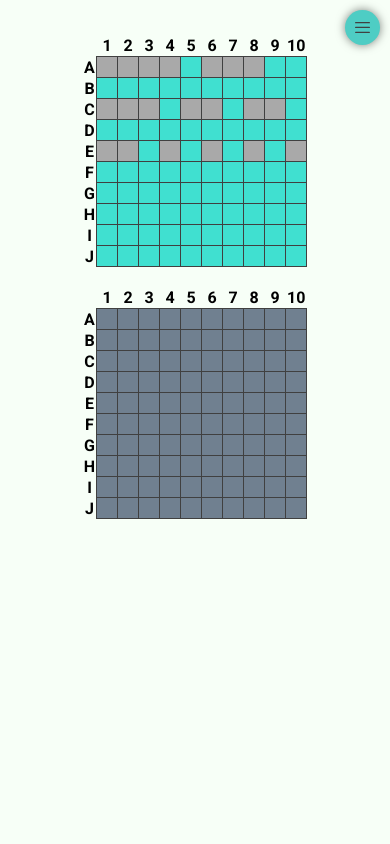
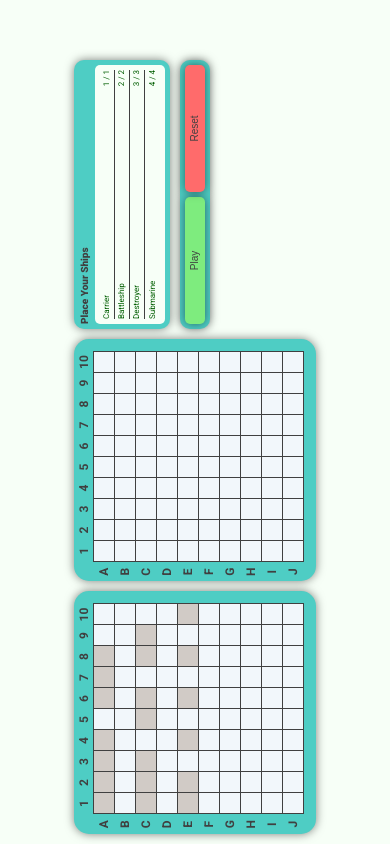
Before and after one commit to khmilos/sea_battle, a React (Create React App) app: page / in a window 390 px wide. Built offline with nearby package versions, Linux system fonts and the light colour scheme.

Commit message:
UI palcement ship stage mobile version

```diff
--- a/src/components/App/index.tsx
+++ b/src/components/App/index.tsx
@@ -1,3 +1,6 @@
+import { useContext } from 'react';
+import context from 'context';
+import { GameStage } from 'context/types';
 import GameGrid from 'components/GameGrid';
 import ShipPanel from 'components/ShipPanel';
 import ControlPanel from 'components/ControlPanel';
@@ -6,17 +9,19 @@ import styles from './styles.module.css';
 import MenuIcon from 'assets/menu.svg';
 
 function App() {
-  const handler = () => {
-    console.log(11)
-  }
+  const { state, dispatch } = useContext(context);
+  const { gameStage } = state;
+
+  const handler = () => { };
 
   return (
     <div className={styles.container}>
-      <header>
+      {/* <header>
         <button className={styles.menu} onClick={handler}>
           <img src={MenuIcon} alt='Menu' />
         </button>
-      </header>
+      </header> */}
+      <div className={styles.innerContainer}>
         <main className={styles.gridWrapper}>
           <div className={styles.grid}>
             <GameGrid gridKey='playerGrid' />
@@ -26,10 +31,11 @@ function App() {
           </div>
         </main>
         <aside className={styles.board}>
-        <ShipPanel />
-        <GameLogPanel />
+          { gameStage === GameStage.ShipsPlacement && <ShipPanel /> }
+          { gameStage === GameStage.Game && <GameLogPanel /> }
           <ControlPanel />
         </aside>
+      </div>
     </div>
   );
 }
--- a/src/components/App/styles.module.css
+++ b/src/components/App/styles.module.css
@@ -1,27 +1,44 @@
 .container {
   display: flex;
+  align-items: center;
+  height: 100%;
+  padding: 10px;
+}
+
+.innerContainer {
+  display: flex;
+  width: 100%;
 }
 
 .gridWrapper {
   display: flex;
   align-items: center;
+  margin-right: 10px;
 }
 
 .grid {
   display: flex;
-  padding: 10px;
+  margin-right: 10px;
+  padding-right: 12px;
+  padding-bottom: 12px;
+  background: var(--background-color-second);
+  border-radius: 15px;
+  box-shadow: var(--box-shadow-main);
+}
+
+.grid:last-child {
+  margin-right: 0;
 }
 
 .board {
   display: flex;
+  flex: 1;
   flex-direction: column;
   margin-left: auto;
-  padding: 15px;
-  width: 400px;
 }
 
 .board > * {
-  margin-bottom: 15px;
+  margin-bottom: 10px;
 }
 
 .board > *:last-child {
@@ -50,6 +67,15 @@
 }
 
 @media screen and (max-width: 992px) {
+  @media (orientation: landscape) {
+    .gridWrapper {
+      flex-direction: row !important;
+    }
+  }
+}
+
+
+/* @media screen and (max-width: 992px) {
   .container {
     padding-top: 25px;
   }
@@ -71,4 +97,4 @@
   .menu {
     display: flex;
   }
-}
+} */
--- a/src/components/ControlPanel/index.tsx
+++ b/src/components/ControlPanel/index.tsx
@@ -11,13 +11,13 @@ function ControlPanel() {
         className={`${styles.button} ${styles.play}`}
         onClick={() => dispatch(play())}
       >
-        PLAY
+        Play
       </button>
       <button
         className={`${styles.button} ${styles.reset}`}
         onClick={() => dispatch(clear())}
       >
-        RESET
+        Reset
       </button>
     </div>
   );
--- a/src/components/ControlPanel/styles.module.css
+++ b/src/components/ControlPanel/styles.module.css
@@ -1,17 +1,17 @@
 .container {
   display: flex;
   justify-content: space-between;
-  padding: 10px;
-  border-radius: 15px;
+  padding: 5px;
+  border-radius: 10px;
   background: var(--background-color-second);
   box-shadow: var(--box-shadow-main);
 }
 
 .button {
   flex: 1;
-  margin-right: 10px;
-  height: 40px;
-  border-radius: 10px;
+  margin-right: 5px;
+  height: 20px;
+  border-radius: 5px;
   box-shadow: var(--box-shadow-main);
   color: var(--text-color-main);
   font-size: var(--text-size-large);
--- a/src/components/GameGrid/index.tsx
+++ b/src/components/GameGrid/index.tsx
@@ -44,7 +44,7 @@ function GameGrid({ gridKey }: { gridKey: GridKey }) {
       </caption>
       <tbody>
         <tr>
-          <td className={styles.scip}></td>
+          <td className={styles.skip}></td>
           {Array(grid.length).fill(null).map((_, i) => (
             <th scope='col' key={i}>{i + 1}</th>
           ))}
--- a/src/components/GameGrid/styles.module.css
+++ b/src/components/GameGrid/styles.module.css
@@ -1,6 +1,8 @@
 .table {
   border-collapse: collapse;
   border-spacing: 0;
+  color: var(--text-color-main);
+  font-size: var(--grid-text-size);
 }
 
 .table caption {
@@ -9,7 +11,9 @@
 }
 
 .table th {
-  font-size: var(--text-size-large);
+  padding: 0;
+  min-width: var(--cell-size);
+  height: var(--cell-size);;
 }
 
 .table td {
@@ -29,26 +33,24 @@
 }
 
 .empty {
-  background: turquoise;
+  background: var(--cell-color-water);
 }
 
 .ship {
-  background: darkgrey;
-}
-
-.unkown {
-  background: slategrey;
+  background: var(--cell-color-ship);
 }
 
 .miss {
-  background: pink;
+  background: var(--cell-color-water) url('assets/miss.svg');
+  background-size: 100%;
 }
 
 .hit {
-  background: red;
+  background: var(--cell-color-ship) url('assets/hit.svg');
+  background-size: 100%;
 }
 
-.scip {
+.skip {
   border: none !important;
   background: none;
 }
--- a/src/components/GameGrid/types.ts
+++ b/src/components/GameGrid/types.ts
@@ -1,7 +1,6 @@
 export enum CellType {
   Empty,
   Ship,
-  Unknown,
   Miss,
   Hit,
 }
--- a/src/components/GameGrid/utils.ts
+++ b/src/components/GameGrid/utils.ts
@@ -11,7 +11,7 @@ export function initGrid(shipList: Ship[], hitList: Cell[], gridKey: GridKey) {
       if (isShip && isHit) return CellType.Hit;
       if (isShip) return CellType.Ship;
       if (isHit) return CellType.Miss;
-      return gridKey === 'opponentGrid' ? CellType.Unknown : CellType.Empty;
+      return CellType.Empty;
     });
   });
 }
@@ -20,7 +20,6 @@ export function getClass(cell: CellType) {
   switch (cell) {
     case CellType.Empty: return styles.empty;
     case CellType.Ship: return styles.ship;
-    case CellType.Unknown: return styles.unkown;
     case CellType.Miss: return styles.miss;
     case CellType.Hit: return styles.hit;
     default: return styles.empty;
--- a/src/components/ShipPanel/styles.module.css
+++ b/src/components/ShipPanel/styles.module.css
@@ -1,6 +1,6 @@
 .container {
-  padding: 10px;
-  border-radius: 15px;
+  padding: 5px;
+  border-radius: 10px;
   background: var(--background-color-second);
   box-shadow: var(--box-shadow-main);
   color: var(--text-color-second);
@@ -8,7 +8,7 @@
 }
 
 .container h2 {
-  margin-bottom: 10px;
+  margin-bottom: 5px;
   color: var(--text-color-main);
   font-size: var(--text-size-large);
   font-weight: 900;
@@ -16,8 +16,8 @@
 
 .list {
   background: var(--background-color-main);
-  padding: 10px;
-  border-radius: 10px;
+  padding: 5px;
+  border-radius: 5px;
 }
 
 .item {
@@ -25,7 +25,7 @@
   justify-content: space-between;
   align-items: center;
   width: 100%;
-  height: 30px;
+  height: 15px;
   border-bottom: var(--border-main);
 }
 
--- a/src/index.css
+++ b/src/index.css
@@ -1,5 +1,8 @@
 :root {
-  --cell-size: 50px;
+  --cell-size: 20px;
+  --cell-color-water: #F2F7FB;
+  --cell-color-ship: #D1CBC6;
+  --grid-text-size: 12px;
   --background-color-main: #F7FFF7;
   --background-color-second: #4ECDC4;
   --background-color-third: #E5EDE5;
@@ -11,27 +14,10 @@
   --text-color-second: #606060;
   --text-color-error: #FF6B6B;
   --text-color-ok: #005E00;
-  --text-size-exlarge: 32px;
-  --text-size-large: 24px;
-  --text-size-medium: 18px;
+  --text-size-exlarge: 24px;
+  --text-size-large: 10px;
+  --text-size-medium: 8px;
   --box-shadow-main: 0px 0px 10px rgba(0, 0, 0, 0.5);
-}
-
-@media screen and (max-width: 991px) {
-  :root {
-    --cell-size: 25px;
-    --text-size-exlarge: 24px;
-    --text-size-large: 18px;
-    --text-size-medium: 12px;
-  }
-}
-
-@media screen and (max-width: 575px) {
-  :root {
-    --cell-size: 20px;
-    --text-size-exlarge: 24px;
-    --text-size-large: 16px;
-  }
 }
 
 *, *::after, *::before {
@@ -40,14 +26,18 @@
 
 body {
   margin: 0;
+  padding-right: 50px;
+  width: 100vw;
+  height: 100vh;
   background: var(--background-color-main);
   font-family: 'Roboto', sans-serif;
   -webkit-font-smoothing: antialiased;
   -moz-osx-font-smoothing: grayscale;
 }
 
-code {
-  font-family: source-code-pro, Menlo, Monaco, Consolas, 'Courier New', monospace;
+#root {
+  width: 100%;
+  height: 100%;
 }
 
 button {
@@ -75,3 +65,18 @@ ul {
   padding: 0;
   list-style: none;
 }
+
+@media screen and (max-width: 767px) and (orientation: portrait) {
+  html {
+    position: absolute;
+    top: 100%;
+    left: 0;
+    transform: rotate(-90deg);
+    transform-origin: left top;
+    overflow-x: hidden;
+  }
+  body {
+    width: 100vh;
+    height: 100vw;
+  }
+}
```
Also changed, not shown: src/assets/hit.svg (added), src/assets/miss.svg (added). Lines whose indentation alone changed are shown as unchanged.
